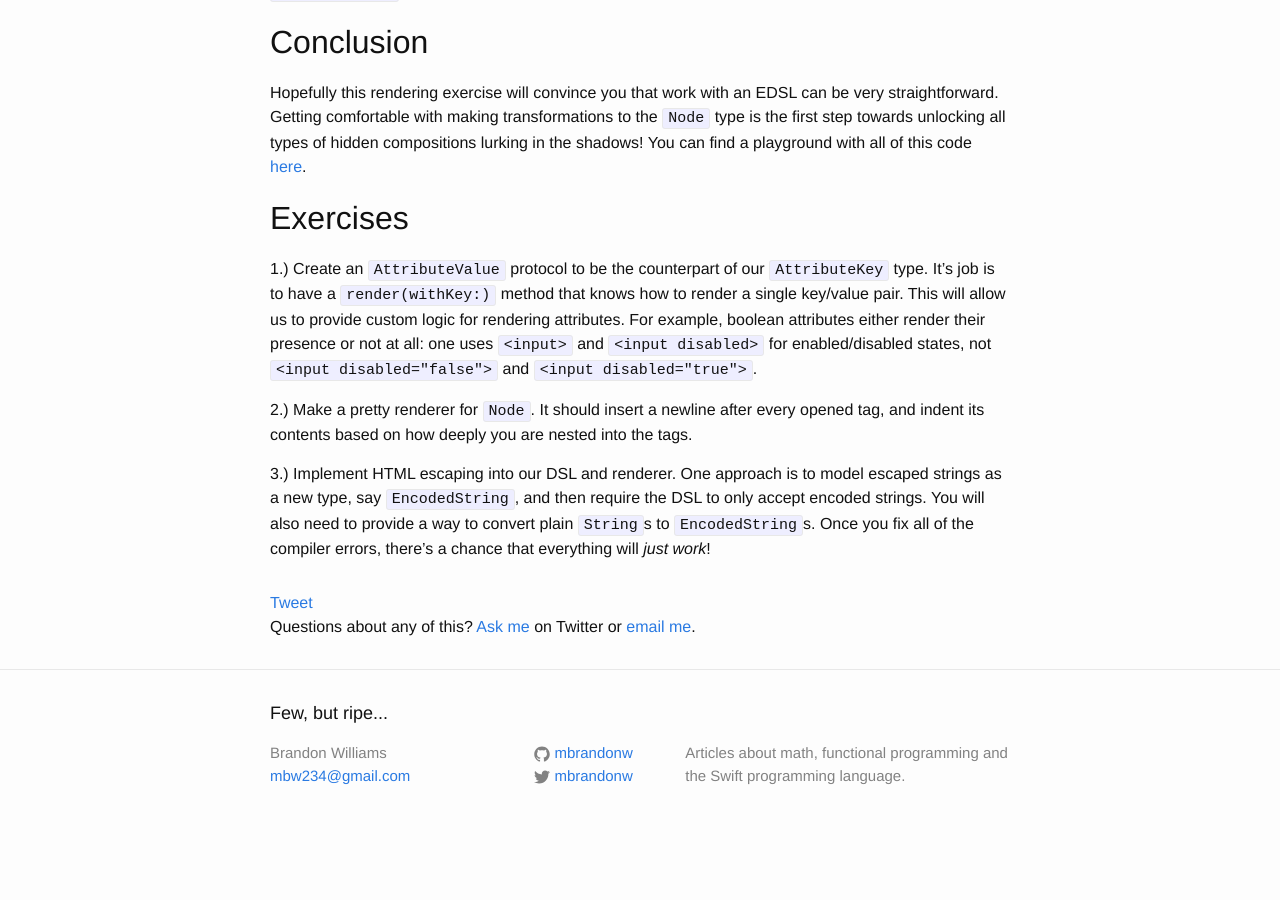
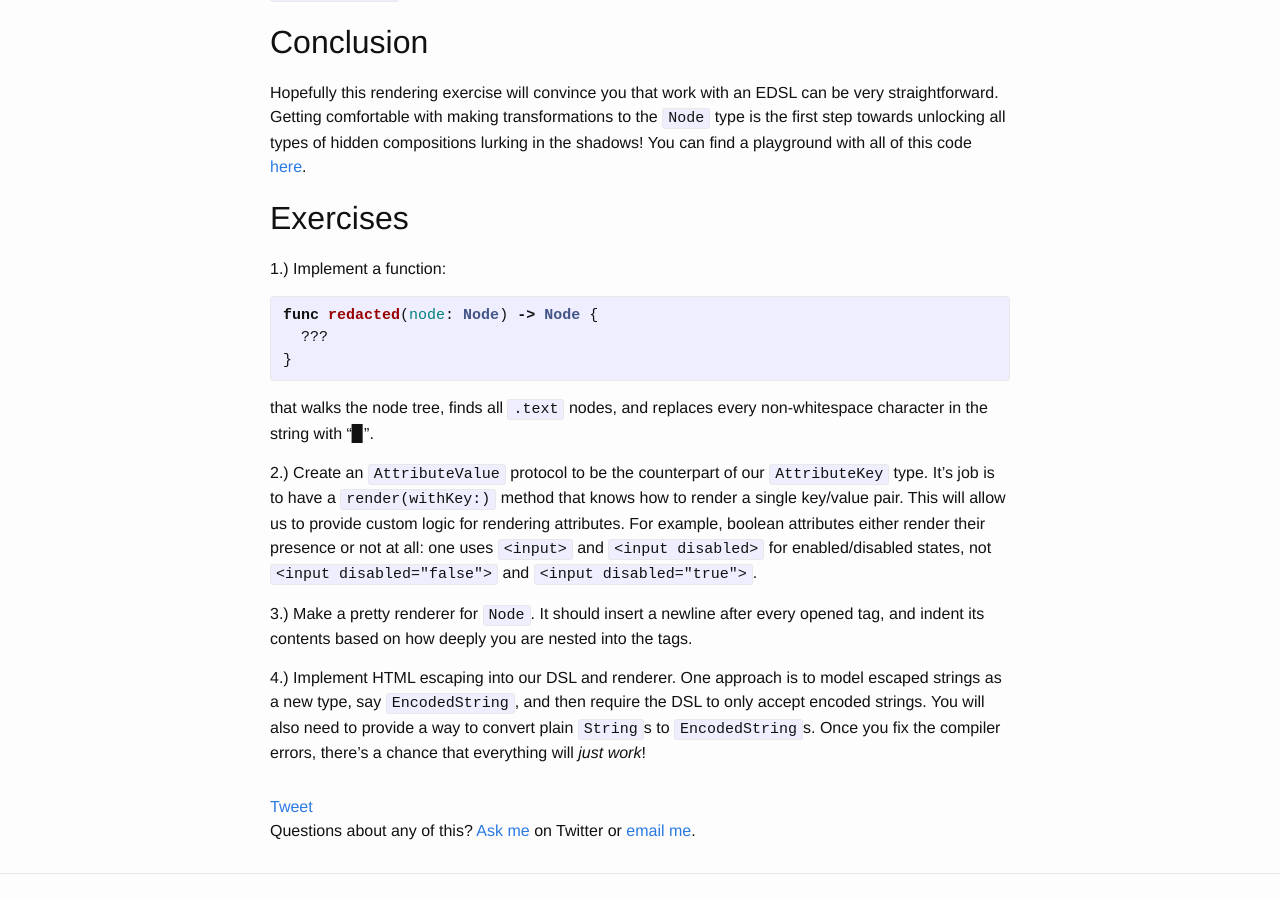
Before and after one commit to mbrandonw/mbrandonw.github.io, a Jekyll site: the page built from _posts/2017-06-23-rendering-html-dsl-in-swift.md, in a window 1280 px wide and 900 px high, scrolled down 2771 px. Built offline with Jekyll 4.4.1, drawn with Linux system fonts in a browser that asks for light colours; comment, search, counter and statistics services are not loaded; before the commit the page ends 3618 px from its top, so only the background shows below that.

Commit message:
some stuff

````diff
--- a/_posts/2017-06-23-rendering-html-dsl-in-swift.md
+++ b/_posts/2017-06-23-rendering-html-dsl-in-swift.md
@@ -129,8 +129,18 @@ Hopefully this rendering exercise will convince you that work with an EDSL can b
 
 ## Exercises
 
-1.) Create an `AttributeValue` protocol to be the counterpart of our `AttributeKey` type. It’s job is to have a `render(withKey:)` method that knows how to render a single key/value pair. This will allow us to provide custom logic for rendering attributes. For example, boolean attributes either render their presence or not at all: one uses `<input>` and `<input disabled>` for enabled/disabled states, not `<input disabled="false">` and `<input disabled="true">`.
+1.) Implement a function:
 
-2.) Make a pretty renderer for `Node`. It should insert a newline after every opened tag, and indent its contents based on how deeply you are nested into the tags.
+```swift
+func redacted(node: Node) -> Node {
+  ???
+}
+```
 
-3.) Implement HTML escaping into our DSL and renderer. One approach is to model escaped strings as a new type, say `EncodedString`, and then require the DSL to only accept encoded strings. You will also need to provide a way to convert plain `String`s to `EncodedString`s. Once you fix all of the compiler errors, there’s a chance that everything will _just work_!
+that walks the node tree, finds all `.text` nodes, and replaces every non-whitespace character in the string with “▉”.
+
+2.) Create an `AttributeValue` protocol to be the counterpart of our `AttributeKey` type. It’s job is to have a `render(withKey:)` method that knows how to render a single key/value pair. This will allow us to provide custom logic for rendering attributes. For example, boolean attributes either render their presence or not at all: one uses `<input>` and `<input disabled>` for enabled/disabled states, not `<input disabled="false">` and `<input disabled="true">`.
+
+3.) Make a pretty renderer for `Node`. It should insert a newline after every opened tag, and indent its contents based on how deeply you are nested into the tags.
+
+4.) Implement HTML escaping into our DSL and renderer. One approach is to model escaped strings as a new type, say `EncodedString`, and then require the DSL to only accept encoded strings. You will also need to provide a way to convert plain `String`s to `EncodedString`s. Once you fix the compiler errors, there’s a chance that everything will _just work_!
````
Also changed, not shown: _posts/2017-06-29-composable-html-views-in-swift.md (renamed from _drafts/2017-06-29-composable-html-views-in-swift.md, +2 -2 lines), 1 other file.
